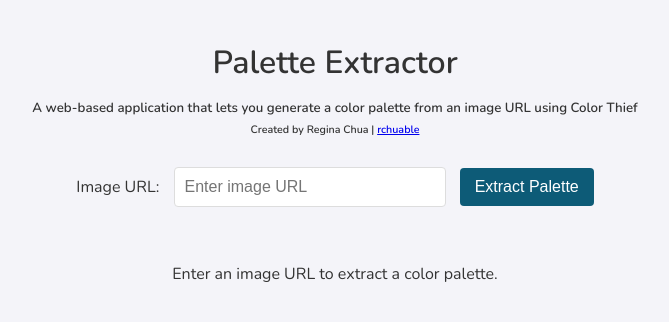
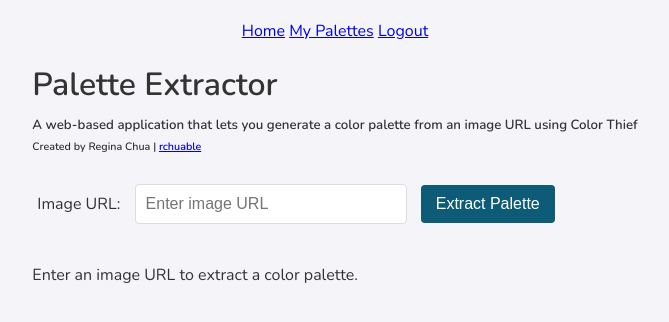
Before and after one commit to rchuable/palette, a Flask app: page / in a window 1280 px wide. Shown: the top 322 px of the page, without its empty margins (305-974 px from the left). Run offline with Flask 3, Linux system fonts and the light colour scheme; a user stored in the database is signed in.

Commit message:
added nav

```diff
--- /dev/null
+++ b/templates/base.html
@@ -0,0 +1,26 @@
+<!DOCTYPE html>
+<html lang="en">
+<head>
+    <meta charset="UTF-8">
+    <meta name="viewport" content="width=device-width, initial-scale=1.0">
+    <title>{% block title %}{% endblock %}</title>
+    <link rel="stylesheet" type="text/css" href="{{ url_for('static', filename='style.css') }}">
+</head>
+
+<body>
+    <nav>
+        <a href="{{ url_for('home') }}">Home</a>
+        {% if current_user.is_authenticated %}
+            <a href="{{ url_for('view_palettes') }}">My Palettes</a>
+            <a href="{{ url_for('logout') }}">Logout</a>
+        {% else %}
+            <a href="{{ url_for('login') }}">Login</a>
+            <a href="{{ url_for('register') }}">Register</a>
+        {% endif %}
+    </nav>
+
+    <div class="content">
+        {% block content %}{% endblock %}
+    </div>
+</body>
+</html>
--- a/templates/index.html
+++ b/templates/index.html
@@ -2,6 +2,10 @@
 This is my homepage html
 References: https://www.w3schools.com/html/html_headings.asp
 -->
+
+{% extends "base.html" %}
+{% block title%}Palette Extractor{% endblock %}
+{% block content %}
 
 <!DOCTYPE html>
 <html lang="en">
@@ -62,3 +66,5 @@
 
 </body>
 </html>
+
+{% endblock %}
```
